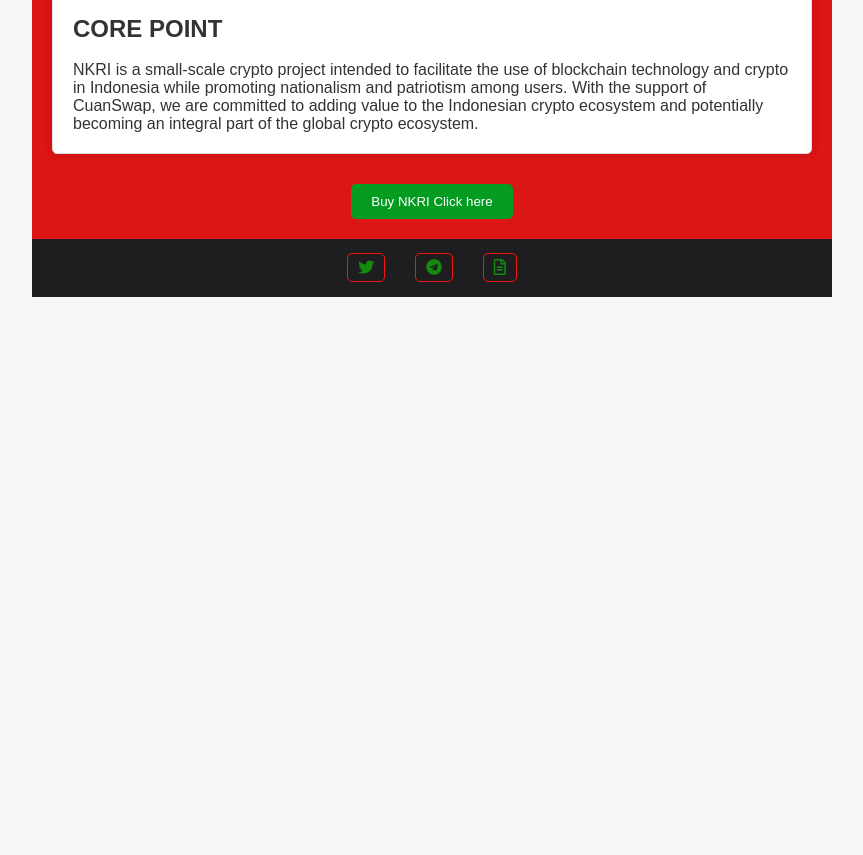
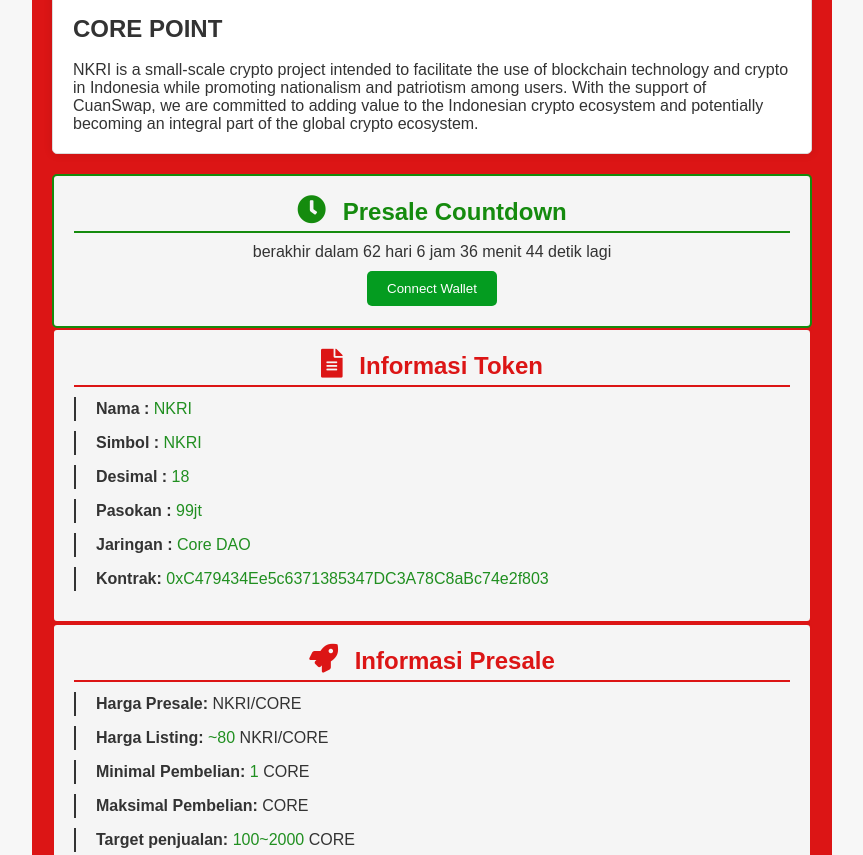
Before and after one commit to cryptonkri/cryptonkri.github.io, a plain HTML site: page index.html in a window 1280 px wide. Shown: the part 1467-2322 px from the top of the page, without its empty margins (208-1071 px from the left). Before the commit the page ends 1764 px from the top, so only its background shows below. Drawn offline with Linux system fonts and the light colour scheme.

Commit message:
Update index.html

```diff
--- a/index.html
+++ b/index.html
@@ -122,7 +122,7 @@
                 CuanSwap, we are committed to adding value to the Indonesian crypto ecosystem and potentially
                 becoming an integral part of the global crypto ecosystem.</p>
         </section>
-        <section class="presale-content" style="display: none;">
+        <section class="presale-content" style="display: inline;">
             <section class="countdown-box">
                 <h2><i class="fas fa-clock"></i> Presale Countdown</h2>
                 <div class="countdown" id="countdown"></div>
```
